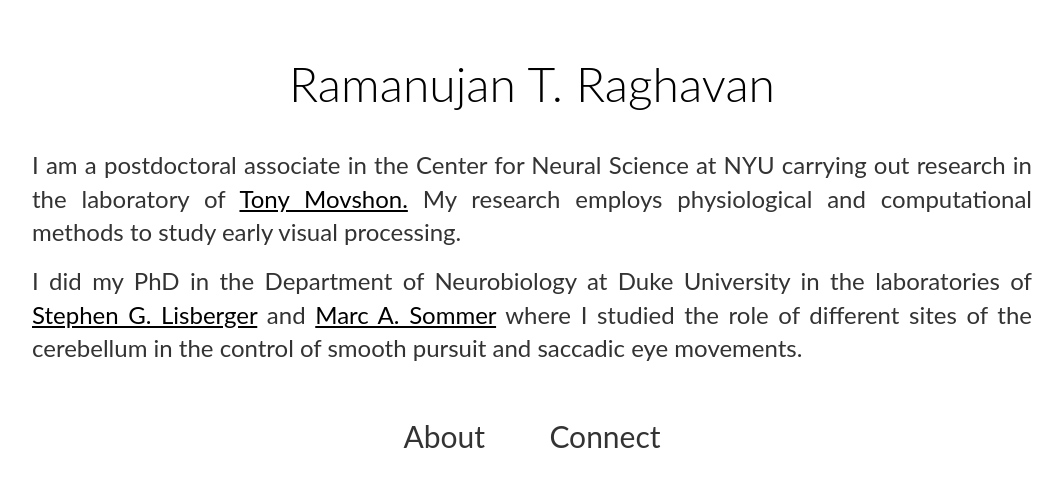
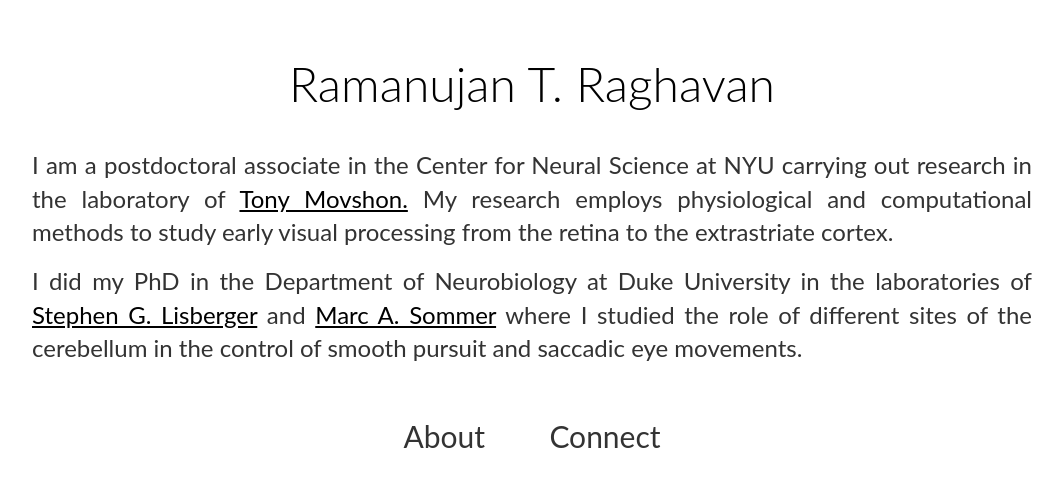
Before and after one commit to rtraghavan/rtraghavan.github.io, a Jekyll site: the page built from index.html, in a window 1280 px wide. Shown: the top 487 px of the page, without its empty margins (108-1171 px from the left). Built offline with Jekyll 4.4.1, drawn with Linux system fonts in a browser that asks for light colours.

Commit message:
Update About_Me.md

```diff
--- a/_includes/About_Me.md
+++ b/_includes/About_Me.md
@@ -1,4 +1,4 @@
-<p>I am a postdoctoral associate in the Center for Neural Science at NYU carrying out research in the laboratory of <a href="//www.cns.nyu.edu/corefaculty/Movshon.php"> Tony Movshon.</a> My research employs physiological and computational methods to study early visual processing.</p>
+<p>I am a postdoctoral associate in the Center for Neural Science at NYU carrying out research in the laboratory of <a href="//www.cns.nyu.edu/corefaculty/Movshon.php"> Tony Movshon.</a> My research employs physiological and computational methods to study early visual processing from the retina to the extrastriate cortex.</p>
 
 <p>I did my PhD in the Department of Neurobiology at Duke University in the laboratories of <a href="//www.neuro.duke.edu/research/faculty-labs/lisberger-lab"> Stephen G. Lisberger</a> and
 <a href="//sommerlab.pratt.duke.edu"> Marc A. Sommer</a> where I studied the role of different sites of the cerebellum in the control of smooth pursuit and saccadic eye movements.</p>
```
